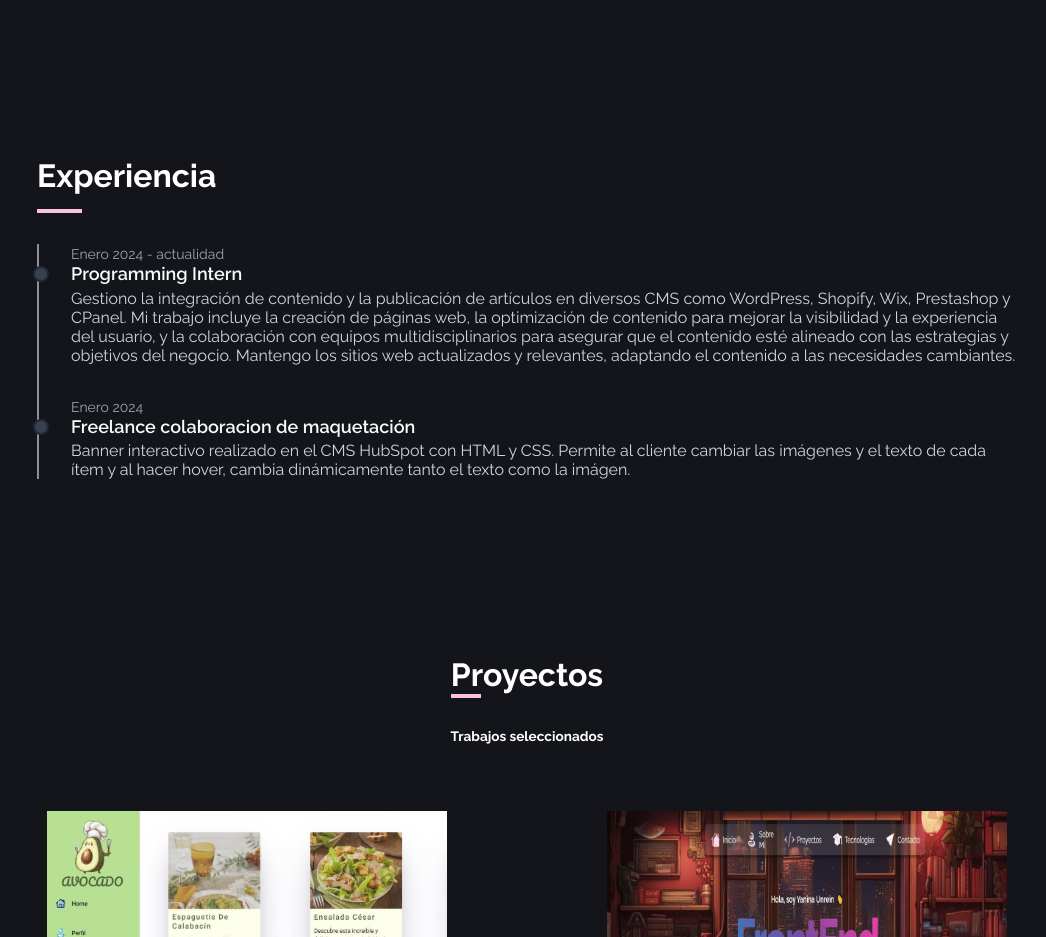
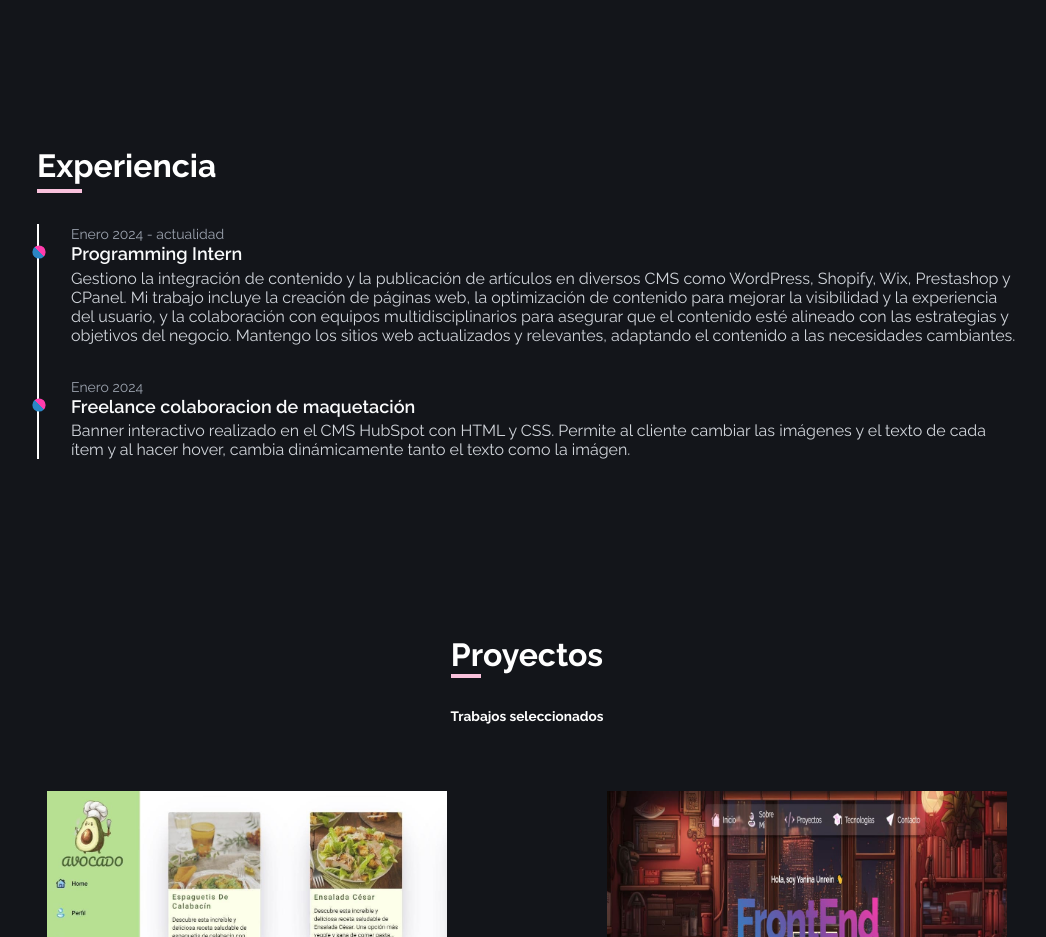
Before and after one commit to Yanina-Unrein/portfolio_yaninaunrein, an Astro site in the folder astro-portfolio/: page / in a window 1280 px wide. Shown: the part 2120-3057 px from the top of the page, without its empty margins (113-1159 px from the left). Built offline with nearby package versions, Linux system fonts and the light colour scheme; Astro itself is replaced by a stand-in of ours.

Commit message:
modificacion de color del timeline

```diff
--- a/astro-portfolio/src/components/Experience.astro
+++ b/astro-portfolio/src/components/Experience.astro
@@ -58,7 +58,7 @@ import ExperienceItems from "./ExperienceItems.astro";
     }
     .timeline {
         position: relative;
-        border-left: 2px solid #8c9094;
+        border-left: 2px solid #ffffff;
         margin: 0;
         list-style: none;
     }
@@ -68,10 +68,10 @@ import ExperienceItems from "./ExperienceItems.astro";
     }
     .title{
         font-size: 2rem;
-        padding: 20px 0;
         display: inline-block;
         position: relative;
         color: #fff;
+        padding: 10px 0;
     }
 
     .title::before {
--- a/astro-portfolio/src/components/ExperienceItems.astro
+++ b/astro-portfolio/src/components/ExperienceItems.astro
@@ -21,9 +21,9 @@ const {date, title, description, link = [] } = Astro.props;
         position: absolute;
         width: 0.75rem;
         height: 0.75rem;
-        background-color: #374151;
+        background-image: linear-gradient(225deg, #FF3CAC 50%, #2B86C5 50%);
+        transform: scale(1.1);
         border-radius: 50%;
-        border: 2px solid #1f2937;
         top: 1rem;
         left: -0.375rem;
         margin-top: 0.375rem;
```
